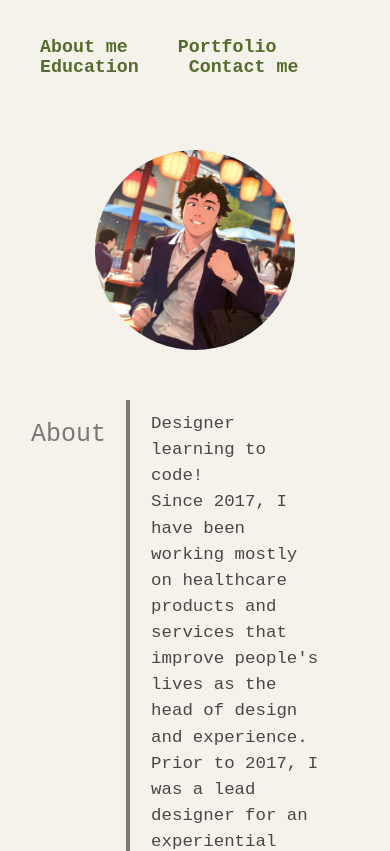
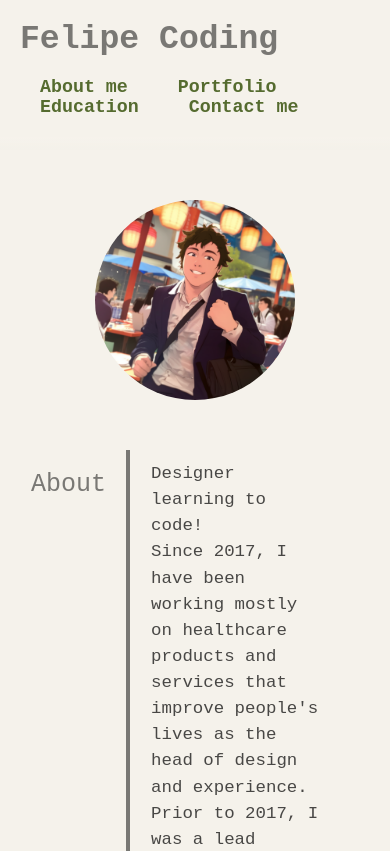
Before and after one commit to Felipewithf/coding-portfolio, a plain HTML site: page index.html in a window 390 px wide. Shown: the top 851 px of the page. Drawn offline with Linux system fonts and the light colour scheme.

Commit message:
added a responsive layout for tablet

```diff
--- a/assets/css/style.css
+++ b/assets/css/style.css
@@ -160,12 +160,21 @@ footer ul {
 footer ul li a{
     font-weight: 400;
 }
-/* added responsive for tablets */
-@media screen and (max-width: 1100px){
 
+/* Tablet size responsive */
+@media screen and (max-width: 1200px) {
+    header{
+        height: 150px;
+    }
+
+    nav ul {
+        top: 40px;
+    }
     card{
         flex: 1 0 45%;
         height: 150px;
         max-width: 45%;
     }
+
+
 }
```
